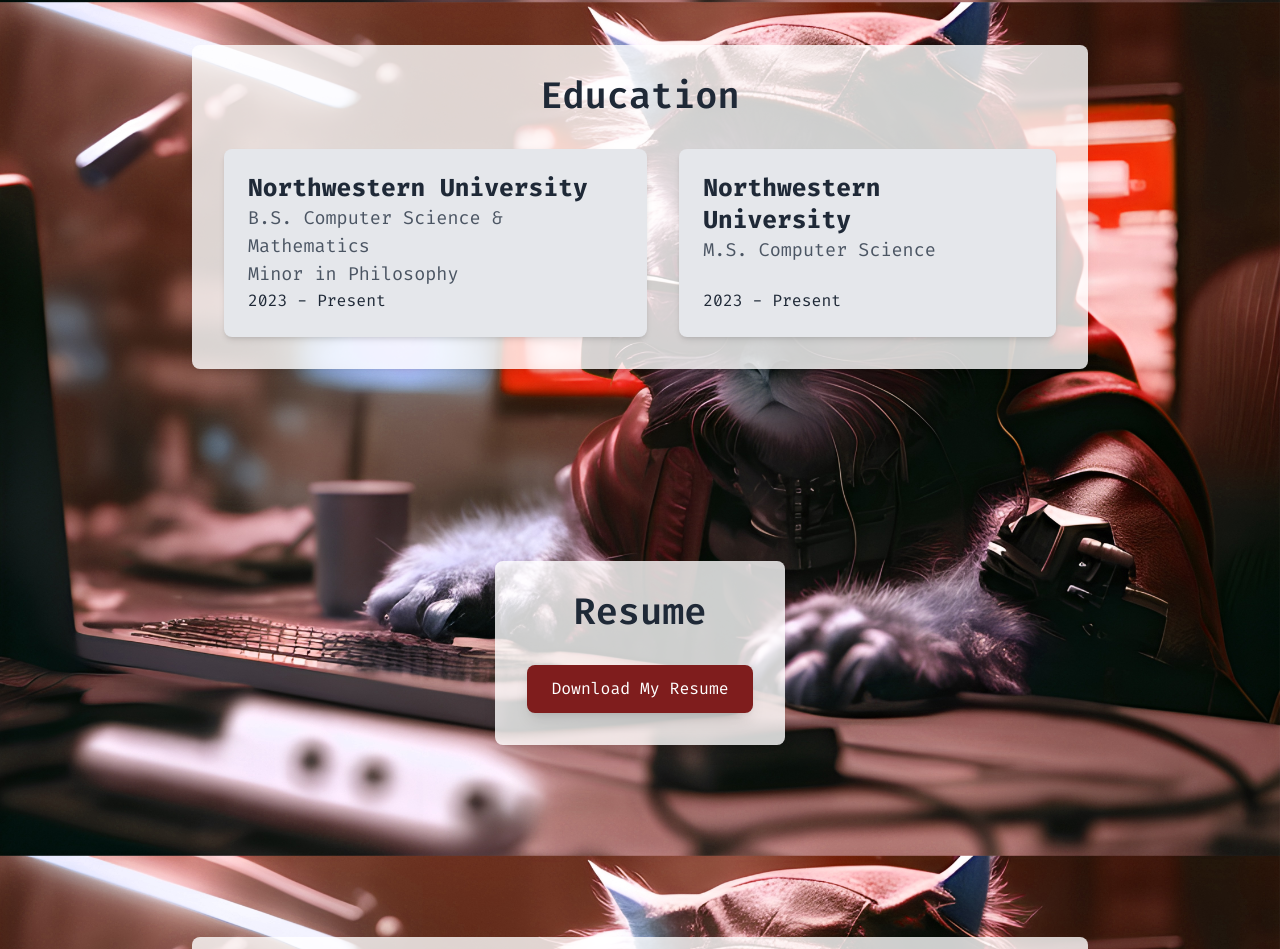
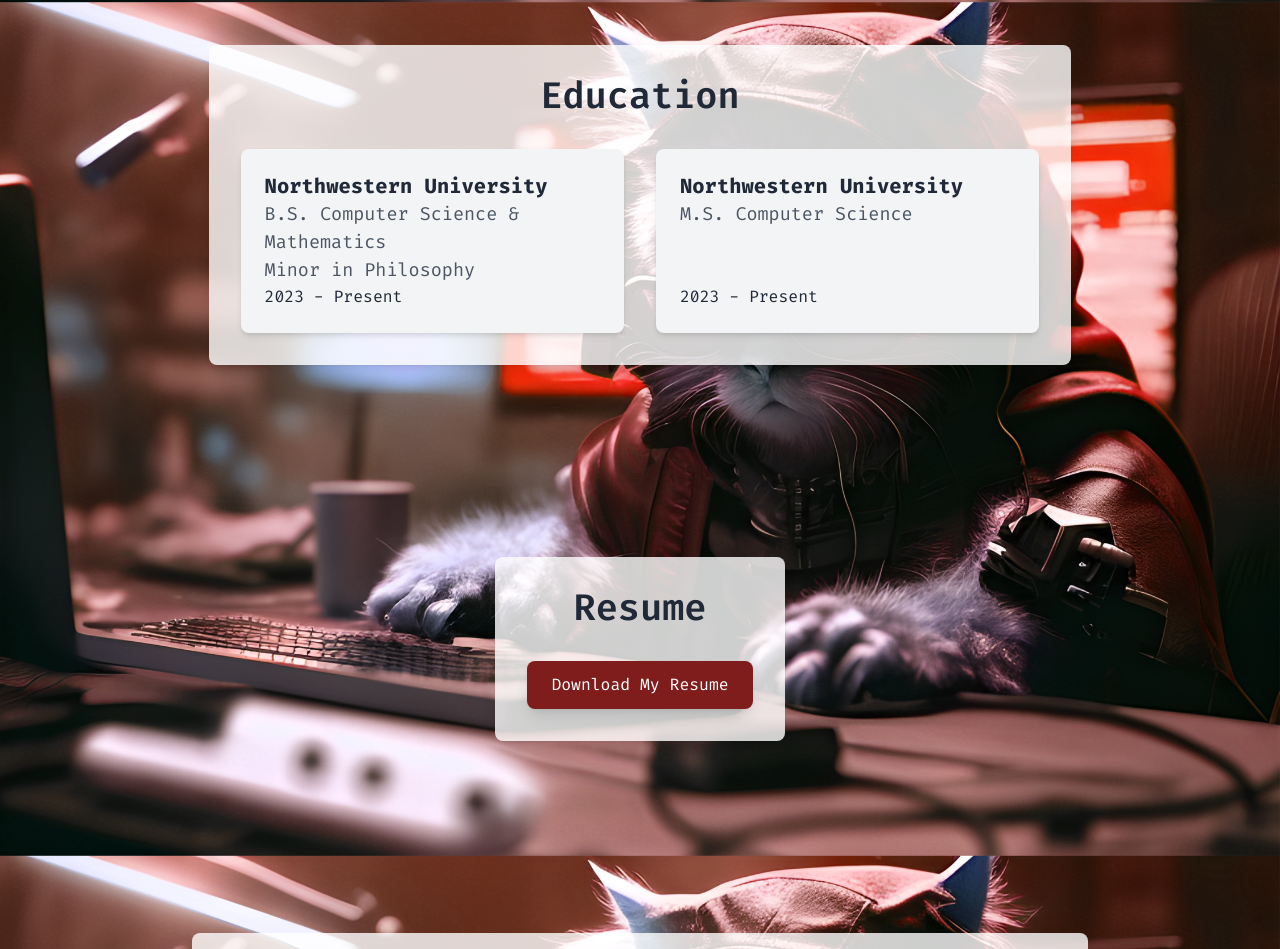
Before and after one commit to rliu2400/rliu.xyz, a Next.js app: page / in a window 1280 px wide. Shown: the part 851-1800 px from the top of the page. Built offline with nearby package versions, Linux system fonts and the light colour scheme.

Commit message:
more better animations

```diff
--- a/src/app/globals.css
+++ b/src/app/globals.css
@@ -28,6 +28,7 @@ body {
   background-color: var(--background);
   font-family: Arial, Helvetica, sans-serif;
   transition: background-color 0.5s ease, color 0.5s ease; /* Smooth transition */
+  overscroll-behavior: none;
 
   /* Hide scrollbar for Chrome, Safari, Opera, and Edge */
   -ms-overflow-style: none; /* IE and Edge */
--- a/src/components/About.tsx
+++ b/src/components/About.tsx
@@ -1,8 +1,18 @@
+"use client";
+import { useScrollOpacity } from "@/hooks/useScrollOpacity";
+
 export default function About() {
+
+    const { sectionRef, opacity } = useScrollOpacity();
+
     return (
-        <section className="w-full min-h-screen flex items-center justify-center py-24">
+        <section
+            ref = {sectionRef}
+            className="w-full min-h-screen flex items-center justify-center py-24"
+            style = {{ opacity }}
+        >
             {/* Floating Div with Rounded Corners */}
-            <div className="max-w-4xl bg-white dark:bg-gray-800 p-8 bg-opacity-80 dark:bg-opacity-80 rounded-lg shadow-lg transition-colors duration-500 ease-in-out fade-in-move-up">
+            <div className="max-w-4xl bg-white dark:bg-gray-800 p-8 bg-opacity-80 dark:bg-opacity-80 rounded-lg shadow-lg transition-colors duration-500 fade-in-move-up ease-in-out">
                 <div className="flex flex-col md:flex-row items-center gap-8">
 
                     {/* Image Section */}
--- a/src/components/Education.tsx
+++ b/src/components/Education.tsx
@@ -1,39 +1,9 @@
 "use client";
-import { useEffect, useRef, useState } from "react";
+import { useScrollOpacity } from "@/hooks/useScrollOpacity";
 
 export default function Education() {
-    const sectionRef = useRef<HTMLDivElement>(null);
-    const [opacity, setOpacity] = useState(0);
 
-    const handleScroll = () => {
-        if (!sectionRef.current) return;
-
-        const rect = sectionRef.current.getBoundingClientRect();
-        const windowHeight = window.innerHeight;
-
-        // Calculate how much of the section is visible in the viewport
-        const visibleTop = Math.min(rect.bottom, windowHeight);
-        const visibleBottom = Math.max(rect.top, 0);
-        const visibleHeight = visibleTop - visibleBottom;
-
-        // Ensure that opacity increases as more of the section becomes visible
-        let opacityValue = visibleHeight / rect.height;
-
-        if (opacityValue > 1) {
-            opacityValue = 1;
-        }
-
-        setOpacity(opacityValue);
-    };
-
-    useEffect(() => {
-        window.addEventListener("scroll", handleScroll);
-        handleScroll(); // Initial check when the component mounts
-
-        return () => {
-            window.removeEventListener("scroll", handleScroll);
-        };
-    }, []);
+    const { sectionRef, opacity } = useScrollOpacity();
 
     return (
         <section
@@ -45,16 +15,16 @@ export default function Education() {
                 <h2 className="text-4xl font-semibold text-center mb-8">Education</h2>
                 <div className="flex flex-col md:flex-row justify-center items-stretch gap-8 dark:text-gray-200">
                     {/* Education Card 1 */}
-                    <div className="bg-gray-200 dark:bg-gray-700 p-6 rounded-lg shadow-md max-w-md flex-grow flex flex-col transition-colors duration-500 ease-in-out">
-                        <h3 className="text-2xl font-bold text-gray-800 dark:text-gray-100">Northwestern University</h3>
+                    <div className="bg-gray-100 dark:bg-gray-800 p-6 rounded-lg shadow-md max-w-md flex-grow flex flex-col transition-colors duration-500 ease-in-out w-full md:w-1/3">
+                        <h3 className="text-xl font-bold text-gray-800 dark:text-gray-100">Northwestern University</h3>
                         <p className="text-lg text-gray-600 dark:text-gray-300">B.S. Computer Science & Mathematics</p>
                         <p className="text-lg text-gray-600 dark:text-gray-300">Minor in Philosophy</p>
                         <p className="text-md mt-auto text-gray-800 dark:text-gray-100">2023 - Present</p>
                     </div>
 
                     {/* Education Card 2 */}
-                    <div className="bg-gray-200 dark:bg-gray-700 p-6 rounded-lg shadow-md max-w-md flex-grow flex flex-col transition-colors duration-500 ease-in-out">
-                        <h3 className="text-2xl font-bold text-gray-800 dark:text-gray-100">Northwestern University</h3>
+                    <div className="bg-gray-100 dark:bg-gray-800 p-6 rounded-lg shadow-md max-w-md flex-grow flex flex-col transition-colors duration-500 ease-in-out w-full md:w-1/3">
+                        <h3 className="text-xl font-bold text-gray-800 dark:text-gray-100">Northwestern University</h3>
                         <p className="text-lg text-gray-600 dark:text-gray-300">M.S. Computer Science</p>
                         <p className="text-md mt-auto text-gray-800 dark:text-gray-100">2023 - Present</p>
                     </div>
--- /dev/null
+++ b/src/hooks/useScrollOpacity.ts
@@ -0,0 +1,35 @@
+import { useEffect, useRef, useState } from "react";
+
+export const useScrollOpacity = () => {
+    const sectionRef = useRef<HTMLDivElement>(null);
+    const [opacity, setOpacity] = useState(0);
+
+    const handleScroll = () => {
+        if (!sectionRef.current) return;
+
+        const rect = sectionRef.current.getBoundingClientRect();
+        const windowHeight = window.innerHeight;
+
+        const visibleTop = Math.min(rect.bottom, windowHeight);
+        const visibleBottom = Math.max(rect.top, 0);
+        const visibleHeight = visibleTop - visibleBottom;
+
+        let opacityValue = visibleHeight / rect.height;
+        if (opacityValue > 1) {
+            opacityValue = 1;
+        }
+
+        setOpacity(opacityValue);
+    };
+
+    useEffect(() => {
+        window.addEventListener("scroll", handleScroll);
+        handleScroll(); // Run the logic when the component mounts
+
+        return () => {
+            window.removeEventListener("scroll", handleScroll);
+        };
+    }, []);
+
+    return { sectionRef, opacity };
+};
```
